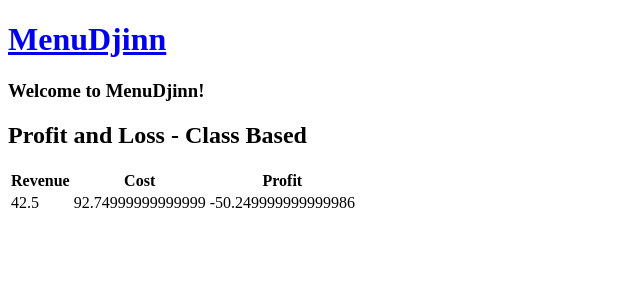
After one commit to AdrianFebre/CC_Django_Final, a Django app: page /pandl-class-based in a window 1280 px wide. The commit adds this page. Shown: the top 300 px of the page, without its empty margins (0-640 px from the left). Run offline with Django 3.2, Linux system fonts and the light colour scheme; a user stored in the database is signed in; data comes from the database, SQL or seed files in the repository; both versions use the stored data as it was after the commit.

Commit message:
class-based P&L now works

```diff
--- a/MenuDjinn/MenuDjinn/urls.py
+++ b/MenuDjinn/MenuDjinn/urls.py
@@ -18,5 +18,5 @@
 
 urlpatterns = [
     path('admin/', admin.site.urls),
-    path('inventory/', include('inventory.urls')),
+    path('', include('inventory.urls')),
 ]
--- a/MenuDjinn/inventory/templates/inventory/home.html
+++ b/MenuDjinn/inventory/templates/inventory/home.html
@@ -9,5 +9,9 @@
 <a href="{% url 'recipelist' %}"><button class="btn">Recipes</button></a>
 <a href="{% url 'purchaselist' %}"><button class="btn">Purchases</button></a>
 <a href="{% url 'profitandloss' %}"><button class="btn">P&L</button></a>
+<a href="{% url 'classedprofitandloss' %}"><button class="btn">Classed P&L</button></a>
+
+<p>Logout here</p>
+<a href="{% url 'logout' %}"><button class="btn">Logout</button></a>
 
 {% endblock %}
--- /dev/null
+++ b/MenuDjinn/inventory/templates/inventory/p_and_l_class_based.html
@@ -0,0 +1,19 @@
+{% extends "./base.html" %}
+
+{% block content %}
+<h2>Profit and Loss - Class Based</h2>
+<table id="classedprofitandloss">
+  <tr>
+    <th>Revenue</th>
+    <th>Cost</th>
+    <th>Profit</th>
+  </tr>
+
+  <tr>
+    <td>{{ revenue }}</td>
+    <td>{{ cost }}</td>
+    <td>{{ profit }}</td>
+  </tr>
+
+</table>
+{% endblock %}
--- a/MenuDjinn/inventory/urls.py
+++ b/MenuDjinn/inventory/urls.py
@@ -1,18 +1,25 @@
-from django.urls import path
-
+from django.urls import path, include
 from . import views
 
 urlpatterns = [
     path('', views.home, name='home'),
+    # core urls
     path('ingredients/', views.IngredientsList.as_view(), name='ingredientslist'),
     path('menus/', views.MenuList.as_view(), name='menulist'),
     path('recipes/', views.RecipeList.as_view(), name='recipelist'),
     path('purchases/', views.PurchaseList.as_view(), name='purchaselist'),
+    # basic create/edit
     path('ingredients/create/', views.IngredientsCreate.as_view(), name='ingredientscreate'),
     path('ingredients/update/<pk>', views.IngredientsUpdate.as_view(), name='ingredientsupdate'),
     path('ingredients/delete/<pk>', views.IngredientsDelete.as_view(), name='ingredientsdelete'),
     path('menus/create/', views.MenuCreate.as_view(), name='menucreate'),
     path('recipes/create/', views.RecipeCreate.as_view(), name='recipecreate'),
     path('purchases/create/', views.PurchaseCreate.as_view(), name='purchasecreate'),
+    # tougher - profit and loss
     path('profit-and-loss/', views.temp_purchase_list, name='profitandloss'),
+    path('pandl-class-based', views.ProfitAndLoss.as_view(), name='classedprofitandloss'),
+    # login/logout
+    path("accounts/", include("django.contrib.auth.urls"), name="login"),
+    path('accounts/logout/', views.logout_view, name='logout'),
+    #path('accounts/login/', views.login_view, name='login'),  # manual version of login, doesn't at the moment
 ]
--- a/MenuDjinn/inventory/views.py
+++ b/MenuDjinn/inventory/views.py
@@ -1,5 +1,6 @@
 from re import L
-from django.shortcuts import render
+from django.shortcuts import render, redirect
+from django.http import HttpResponse
 from django.views.generic import ListView
 from django.views.generic.base import TemplateView
 from django.views.generic.edit import CreateView, UpdateView, DeleteView
@@ -7,9 +8,14 @@
 from .forms import IngredientAddForm, MenuAddForm, PurchaseForm, RecipeAddForm
 import numpy as np
 
+from django.contrib.auth import authenticate, login, logout
+from django.contrib.auth.mixins import LoginRequiredMixin
+from django.contrib.auth.decorators import login_required
+
 # Create your views here.
 
 # very basic home, for now
+@login_required
 def home(request):
     context = {}  # blank for now
     return render(request, 'inventory/home.html', context)
@@ -21,27 +27,28 @@
 List Views
 '''
 # inventory view
-class IngredientsList(ListView):
+class IngredientsList(LoginRequiredMixin, ListView):
     model = Ingredients
     template_name = 'inventory/ingredients_list.html'
 
 # menu view
-class MenuList(ListView):
+class MenuList(LoginRequiredMixin, ListView):
     model = MenuItems
     template_name = 'inventory/menu_list.html'
 
 # RecipeRequirements view
-class RecipeList(ListView):
+class RecipeList(LoginRequiredMixin, ListView):
     model = RecipeRequirements
     template_name = 'inventory/recipe_list.html'
 
 # list of purchases - could prob take a date as a param, default=today() or something
-class PurchaseList(ListView):
+class PurchaseList(LoginRequiredMixin, ListView):
     model = Purchase
     template_name = 'inventory/purchase_list.html'
 
 # temp - trying to avoid creating a new...something
 # very, very likely not the ideal way to do this  - check both projects for ideas
+@login_required
 def temp_purchase_list(request):
     context = {}
     # pull purchases
@@ -80,11 +87,45 @@
     context['temp'] = temp
     return render(request, 'inventory/profit_and_loss.html', context)
 
+# and the class-based version of that, per the example code
+class ProfitAndLoss(LoginRequiredMixin, TemplateView):
+    template_name = 'inventory/p_and_l_class_based.html'
+
+    # need total costs, total rev, and the diff as profit
+    def total_cost_and_rev(self):
+        # as above
+        cost, revenue = 0.0, 0.0
+        all_purchases = Purchase.objects.all()
+
+        for purchase in all_purchases:
+            purchase_revenue = purchase.menu_item.item_price * purchase.order_quantity
+            revenue += purchase_revenue
+
+            purchase_item = purchase.menu_item
+            purchase_recipe = RecipeRequirements.objects.filter(menu_item=purchase_item)  # sub-optimal?
+            purchase_quantity = purchase.order_quantity
+            # now to sum on ingredient cost
+            purchase_cost = sum([item.ingredient.price_per_unit * item.ingredient_quantity * purchase_quantity
+                                for item in purchase_recipe])
+            cost += purchase_cost
+
+        profit = revenue - cost
+        # note: I think I'd have to add in a groupby(date) myself
+        return cost, revenue, profit
+
+    # mostly cloned from elMolo example
+    def get_context_data(self):
+        # base context
+        context = super().get_context_data()
+        # custom context
+        context['cost'], context['revenue'], context['profit'] = self.total_cost_and_rev()
+        return context
+
 '''
 Editing Views
 '''
 # ingredient create and delete
-class IngredientsCreate(CreateView):
+class IngredientsCreate(LoginRequiredMixin, CreateView):
     model = Ingredients
     template_name = 'inventory/ingredients_create_form.html'
     '''
@@ -94,30 +135,30 @@
     # now, with form added
     form_class = IngredientAddForm
 
-class IngredientsUpdate(UpdateView):
+class IngredientsUpdate(LoginRequiredMixin, UpdateView):
     model = Ingredients
     template_name = 'inventory/ingredients_update_form.html'
     fields = ['ingredient_name', 'quantity', 'price_per_unit', 'units']
     success_url = '..'
 
-class IngredientsDelete(DeleteView):
+class IngredientsDelete(LoginRequiredMixin, DeleteView):
     model = Ingredients
     template_name = 'inventory/ingredients_delete_form.html'
     success_url = '..'
 
 # menu and recipe create
-class MenuCreate(CreateView):
+class MenuCreate(LoginRequiredMixin, CreateView):
     model = MenuItems
     template_name = 'inventory/menu_create_form.html'
     form_class = MenuAddForm
 
-class RecipeCreate(CreateView):
+class RecipeCreate(LoginRequiredMixin, CreateView):
     model = RecipeRequirements
     template_name = 'inventory/recipe_create_form.html'
     form_class = RecipeAddForm
 
 # I think it'd be nice to make purchases w/o admin priveleges
-class PurchaseCreate(CreateView):
+class PurchaseCreate(LoginRequiredMixin, CreateView):
     model = Purchase
     template_name = 'inventory/purchase_form.html'
     '''
@@ -125,3 +166,22 @@
     success_url = '..'
     '''
     form_class = PurchaseForm
+
+# login/logout - just copy pasta'ing so far
+# login is broken - fix 1 per the internet: request.post[] -> request.POST.get()
+# fix 2 - use the standard views, adding this to urls: path('accounts/', include('django.contrib.auth.urls'))
+'''
+def login_view(request):
+    username = request.POST.get('username')
+    password = request.POST.get('password')
+    user = authenticate(request, username=username, password=password)
+    if user is not None:
+        login(request, user)
+        return
+    else:
+        return HttpResponse('ruh roh')
+'''
+
+def logout_view(request):
+  logout(request)
+  return redirect('home')
```
Also changed, not shown: MenuDjinn/inventory/templates/registration/login.html (added, +11 -0 lines), MenuDjinn/db.sqlite3.
